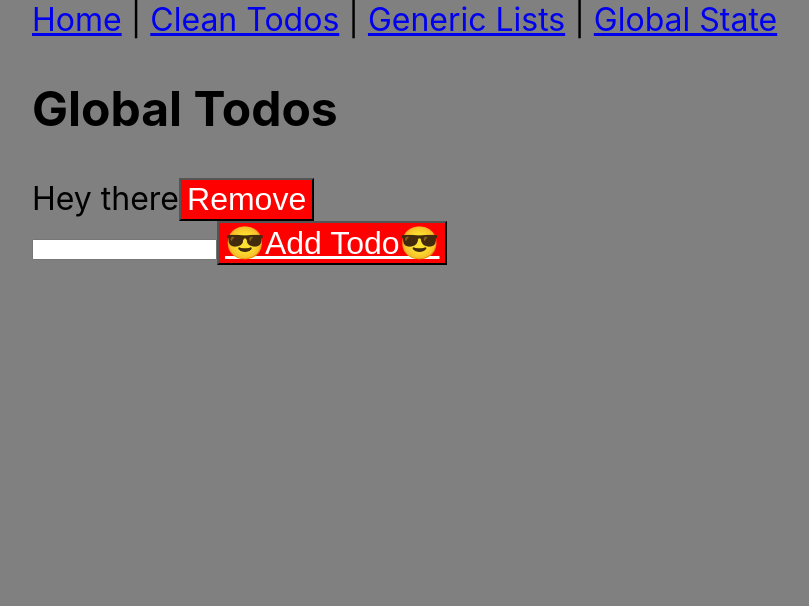
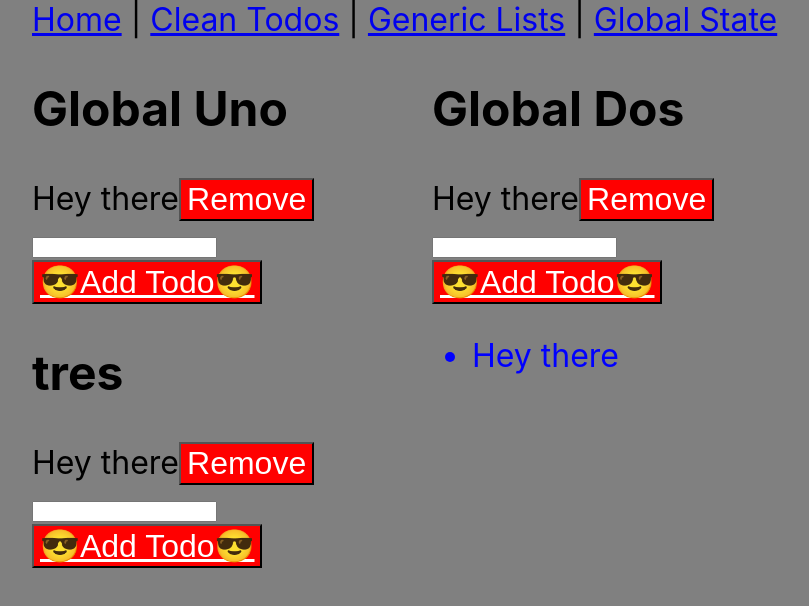
Before and after one commit to irackson/ts-react-template, a React (Create React App) app: page /global-todos in a window 1280 px wide. Shown: the top 606 px of the page, without its empty margins (208-1017 px from the left). Built offline with nearby package versions, Linux system fonts and the light colour scheme.

Commit message:
react-use #26 global state done

```diff
--- a/src/App.tsx
+++ b/src/App.tsx
@@ -232,7 +232,14 @@ function App() {
                     <Route
                         path="/global-todos"
                         render={(rp) => (
-                            <GlobalTodos {...rp} title="Global Todos" />
+                            <GlobalTodos
+                                {...rp}
+                                listTitles={[
+                                    'Global Uno',
+                                    'Global Dos',
+                                    'tres',
+                                ]}
+                            />
                         )}
                     />
                 </Switch>
--- /dev/null
+++ b/src/components/CustomUL.tsx
@@ -0,0 +1,51 @@
+import { ReactNode } from 'react';
+
+//! Generic Component function syntax
+/* function UL<T>({
+	items,
+	render,
+}: {
+	items: T[];
+	render: (item: T) => ReactNode;
+}) {
+	return (
+		<ul>
+			{items.map((item, index) => (
+				<li key={index}>{render(item)}</li>
+			))}
+		</ul>
+	);
+} */
+
+//! Generic Component arrow syntax with button props
+//? for arrow function, must use T extends {} in jsx
+//? https://stackoverflow.com/questions/41112313/how-to-use-generics-with-arrow-functions-in-typescript-jsx-with-react/41112882#41112882
+const UL = <T extends {}>({
+    items,
+    render,
+    itemClick,
+    style,
+    children,
+}: React.DetailedHTMLProps<
+    React.HTMLAttributes<HTMLUListElement>,
+    HTMLUListElement
+> & {
+    items: T[];
+    render: (item: T) => ReactNode;
+    itemClick?: (item: T) => void;
+}) => {
+    return (
+        <ul style={{ ...style, color: 'blue' }}>
+            {items.map((item, index) => (
+                <li
+                    key={index}
+                    onClick={() => (itemClick ? itemClick(item) : null)}
+                >
+                    {render(item)}
+                </li>
+            ))}
+        </ul>
+    );
+};
+
+export default UL;
--- a/src/hooks/useGlobalTodos.tsx
+++ b/src/hooks/useGlobalTodos.tsx
@@ -1,6 +1,6 @@
+import { useCallback, useEffect } from 'react';
+import { createGlobalState } from 'react-use';
 import { v1 as uuidv1 } from 'uuid';
-
-import { useCallback, useReducer } from 'react';
 
 interface Todo {
     id: string;
@@ -8,55 +8,39 @@ interface Todo {
     text: string;
 }
 
-type ActionType =
-    | {
-          type: 'ADD';
-          text: string;
-      }
-    | {
-          type: 'REMOVE';
-          id: string;
-      };
+const useGlobalTodos = createGlobalState<Todo[]>([]);
+
 export function useTodos(initialTodos: Todo[]): {
     todos: Todo[];
     addTodo: (text: string) => void;
     removeTodo: (id: string) => void;
 } {
-    //! useReducer hook
-    const [todos, dispatch] = useReducer(
-        (state: Todo[], action: ActionType) => {
-            switch (action.type) {
-                case 'ADD':
-                    return [
-                        ...state,
-                        {
-                            id: uuidv1(),
-                            text: action.text,
-                            done: false,
-                        },
-                    ];
-                case 'REMOVE':
-                    return state.filter(({ id }) => id !== action.id);
-                default:
-                    throw new Error();
-            }
+    const [todos, setTodos] = useGlobalTodos();
+
+    useEffect(() => {
+        setTodos(initialTodos);
+    }, [initialTodos, setTodos]);
+
+    const addTodo = useCallback(
+        (text: string) => {
+            setTodos([
+                ...todos,
+                {
+                    id: uuidv1(),
+                    text: text,
+                    done: false,
+                },
+            ]);
         },
-        initialTodos
+        [todos, setTodos]
     );
 
-    const addTodo = useCallback((text: string) => {
-        dispatch({
-            type: 'ADD',
-            text,
-        });
-    }, []);
-
-    const removeTodo = useCallback((id: string) => {
-        dispatch({
-            type: 'REMOVE',
-            id,
-        });
-    }, []);
+    const removeTodo = useCallback(
+        (removeId: string) => {
+            setTodos(todos.filter(({ id }) => id !== removeId));
+        },
+        [todos, setTodos]
+    );
 
     return { todos, addTodo, removeTodo };
 }
--- a/src/pages/CustomULTodosWithContext.tsx
+++ b/src/pages/CustomULTodosWithContext.tsx
@@ -7,8 +7,9 @@ import {
     useRemoveTodo,
     TodosProvider,
 } from 'hooks/useContextTodos';
-import { FC, ReactNode, useCallback, useRef } from 'react';
+import { FC, useCallback, useRef } from 'react';
 import { RouteComponentProps, StaticContext } from 'react-router';
+import UL from 'components/CustomUL';
 
 interface GenericListsProps {
     listTitles: string[];
@@ -17,54 +18,6 @@ interface GenericListsProps {
 interface RouterProps {
     rp: RouteComponentProps<{}, StaticContext, unknown>;
 }
-
-//! Generic Component function syntax
-/* function UL<T>({
-	items,
-	render,
-}: {
-	items: T[];
-	render: (item: T) => ReactNode;
-}) {
-	return (
-		<ul>
-			{items.map((item, index) => (
-				<li key={index}>{render(item)}</li>
-			))}
-		</ul>
-	);
-} */
-
-//! Generic Component arrow syntax with button props
-//? for arrow function, must use T extends {} in jsx
-//? https://stackoverflow.com/questions/41112313/how-to-use-generics-with-arrow-functions-in-typescript-jsx-with-react/41112882#41112882
-const UL = <T extends {}>({
-    items,
-    render,
-    itemClick,
-    style,
-    children,
-}: React.DetailedHTMLProps<
-    React.HTMLAttributes<HTMLUListElement>,
-    HTMLUListElement
-> & {
-    items: T[];
-    render: (item: T) => ReactNode;
-    itemClick?: (item: T) => void;
-}) => {
-    return (
-        <ul style={{ ...style, color: 'blue' }}>
-            {items.map((item, index) => (
-                <li
-                    key={index}
-                    onClick={() => (itemClick ? itemClick(item) : null)}
-                >
-                    {render(item)}
-                </li>
-            ))}
-        </ul>
-    );
-};
 
 const GenericList: FC<{ title: string }> = ({ title }) => {
     const todos = useTodos();
--- a/src/pages/GlobalTodos.tsx
+++ b/src/pages/GlobalTodos.tsx
@@ -4,14 +4,15 @@ import Button from 'components/Button';
 import { useTodos } from 'hooks/useGlobalTodos';
 import { FC, useCallback, useRef } from 'react';
 import { RouteComponentProps } from 'react-router-dom';
+import UL from 'components/CustomUL';
 interface GlobalTodosProps {
     title: string;
 }
 
-const GlobalTodos: FC<GlobalTodosProps & RouteComponentProps> = ({ title }) => {
-    const { todos, addTodo, removeTodo } = useTodos([
-        { id: uuidv1(), text: 'Hey there', done: false },
-    ]);
+const initialTodos = [{ id: uuidv1(), text: 'Hey there', done: false }];
+
+const GlobalTodos: FC<GlobalTodosProps> = ({ title }) => {
+    const { todos, addTodo, removeTodo } = useTodos(initialTodos);
 
     //! useRef hook
     const newTodoRef = useRef<HTMLInputElement>(null);
@@ -45,4 +46,29 @@ const GlobalTodos: FC<GlobalTodosProps & RouteComponentProps> = ({ title }) => {
     );
 };
 
-export default GlobalTodos;
+const JustTheTodos = () => {
+    const { todos } = useTodos(initialTodos);
+
+    return (
+        <UL
+            items={todos}
+            itemClick={() => {}}
+            render={(todo) => <div>{todo.text}</div>}
+        />
+    );
+};
+
+const GlobalWrapper: FC<{ listTitles: string[] } & RouteComponentProps> = ({
+    listTitles,
+}) => {
+    return (
+        <div style={{ display: 'grid', gridTemplateColumns: '50% 50%' }}>
+            {listTitles.map((title, i) => (
+                <GlobalTodos key={i} title={title} />
+            ))}
+            <JustTheTodos />
+        </div>
+    );
+};
+
+export default GlobalWrapper;
```
